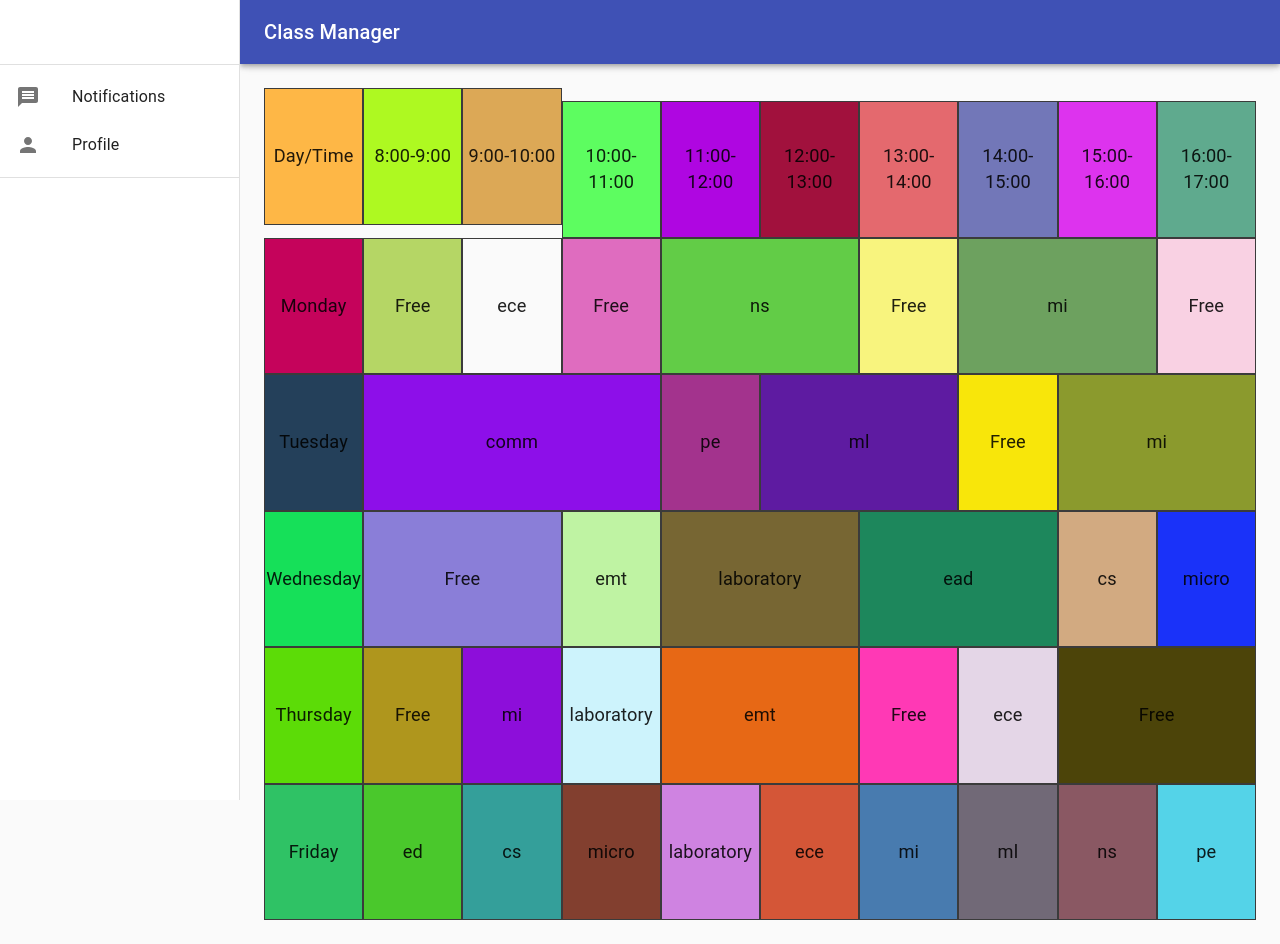
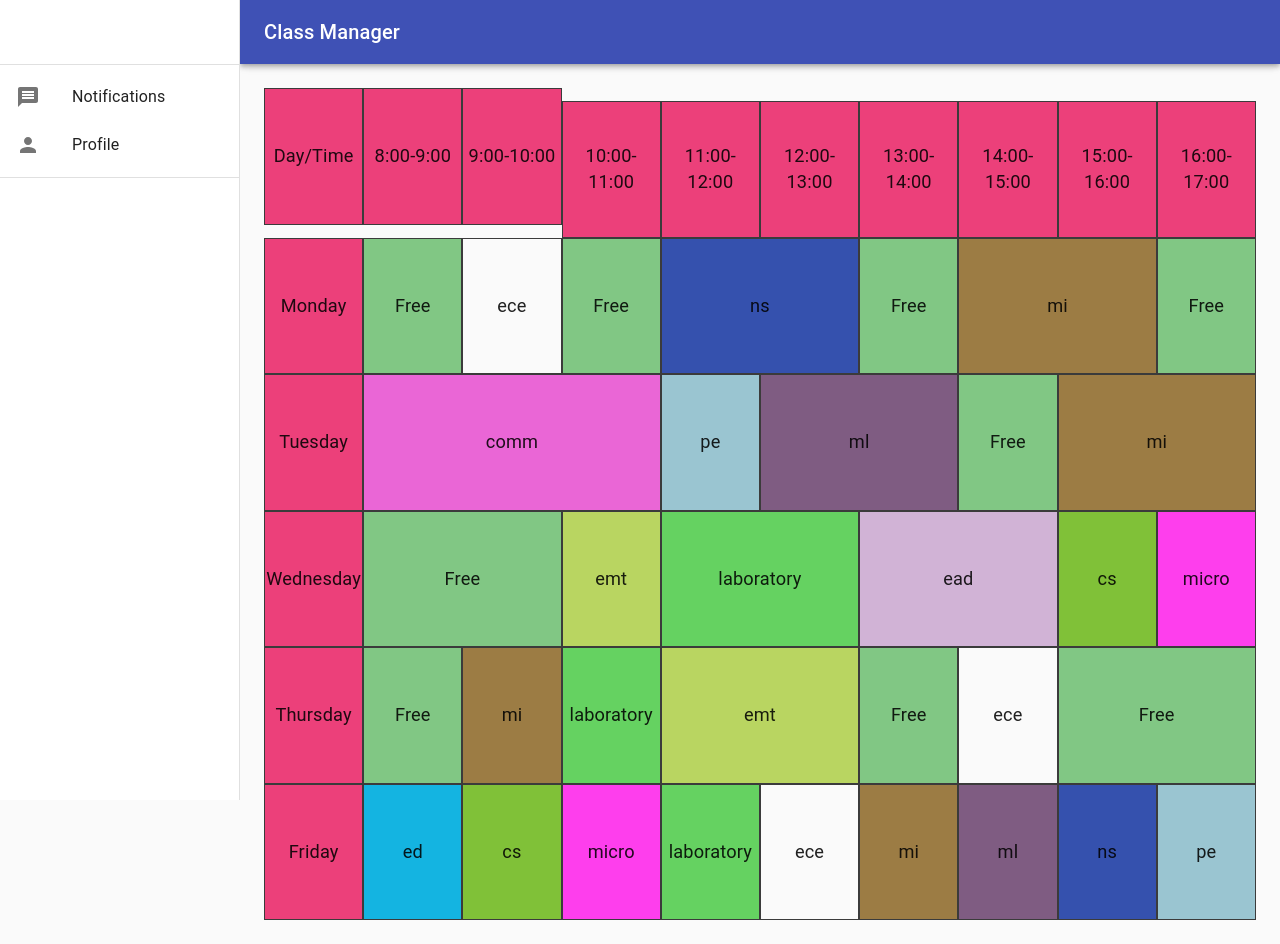
Before and after one commit to codingsamurai-10/class-manager-frontend, a React (Create React App) app: page / in a window 1280 px wide. Built offline with nearby package versions, Linux system fonts and the light colour scheme; the HTML template or start-up script is replaced by a standard one.

Commit message:
Given same colour to same subjects and standard colour to table headings

```diff
--- a/src/containers/TimeTableCell.js
+++ b/src/containers/TimeTableCell.js
@@ -5,10 +5,11 @@ export default function TimeTableCell(props) {
         dynamicCellWidth = minCellWidth;
     }
 
+    let dynamicBackgroundColor = props.data.color;
+
     const dynamicStyleConfiguration = {
         width: `${dynamicCellWidth}%`,
-        // TODO: remove random colors, provide same color to same subjects
-        backgroundColor: `${"#" + ((1 << 24) * Math.random() | 0).toString(16)}`
+        backgroundColor: `${dynamicBackgroundColor}`
     };
 
     return (
--- a/src/containers/TimeTableContainer.js
+++ b/src/containers/TimeTableContainer.js
@@ -59,11 +59,25 @@ const tableHeadings = [
     { name: "16:00-17:00", start: 16, end: 17 }
 ];
 
+const generateRandomColorCode = () => {
+    return ("#" + ((1 << 24) * Math.random() | 0).toString(16));
+}
+
 export default function TimeTableContainer() {
+    let colorOfSubjectCell = new Map();
+    for(let i = 0; i < periodsSchedule.length; ++i) {
+        for(let j = 0; j < periodsSchedule[i].length; ++j) {
+            if(!colorOfSubjectCell.has(periodsSchedule[i][j].name)) {
+                colorOfSubjectCell.set(periodsSchedule[i][j].name, generateRandomColorCode());
+            }
+            periodsSchedule[i][j]["color"] = colorOfSubjectCell.get(periodsSchedule[i][j].name);
+        }
+    }
+    console.table(periodsSchedule);
     let rowIndex = 0;
     return (
         <div className="time-table-container">
-            <TimeTableRow data={tableHeadings} day={firstColumnValues[rowIndex++]} />
+            <TimeTableRow data={tableHeadings} day={firstColumnValues[rowIndex++]} color="#ec407a" />
             {periodsSchedule.map(row => (
                 <TimeTableRow data={row} day={firstColumnValues[rowIndex++]} />
             ))}
--- a/src/containers/TimeTableRow.js
+++ b/src/containers/TimeTableRow.js
@@ -1,8 +1,9 @@
 import TimeTableCell from './TimeTableCell';
 
 export default function TimeTableRow(props) {
-    const times = [];
+    let times = [];
     const numberOfPeriods = props.data.length;
+
     for (let i = 0; i < numberOfPeriods; i++) {
         const currentPeriod = props.data[i];
         if (i === 0) {
@@ -10,14 +11,18 @@ export default function TimeTableRow(props) {
                 times.push({
                     name: 'Free',
                     start: 8,
-                    end: props.data[0].start
+                    end: props.data[0].start,
+                    color: "#81c784"
                 });
             }
         }
+        let color = currentPeriod.color;
+        if(props.color) color = props.color;
         times.push({
             name: currentPeriod.name,
             start: currentPeriod.start,
-            end: currentPeriod.end
+            end: currentPeriod.end,
+            color: color
         });
 
         let nextPeriodStartTime = null;
@@ -28,13 +33,15 @@ export default function TimeTableRow(props) {
             times.push({
                 name: 'Free',
                 start: currentPeriod.end,
-                end: nextPeriodStartTime
+                end: nextPeriodStartTime,
+                color: "#81c784"
             });
         }
     }
+
     return (
         <div className="time-table-row">
-            <TimeTableCell data={{name: props.day, start: 7, end: 8}} />
+            <TimeTableCell data={{name: props.day, start: 7, end: 8, color: "#ec407a"}} />
             {times.map(cell => (
                 <TimeTableCell data={cell} key={cell.start} />
             ))}
```
